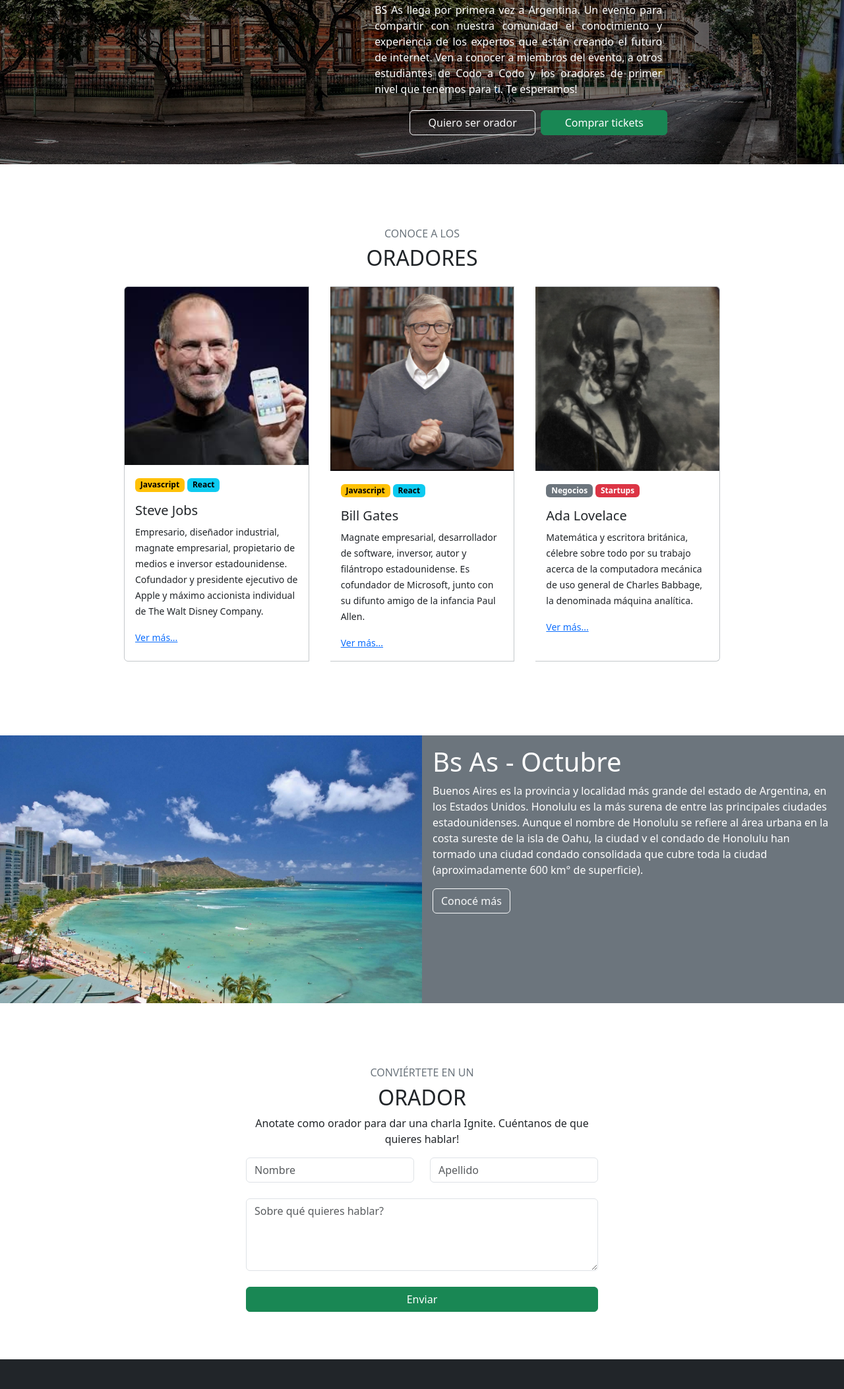
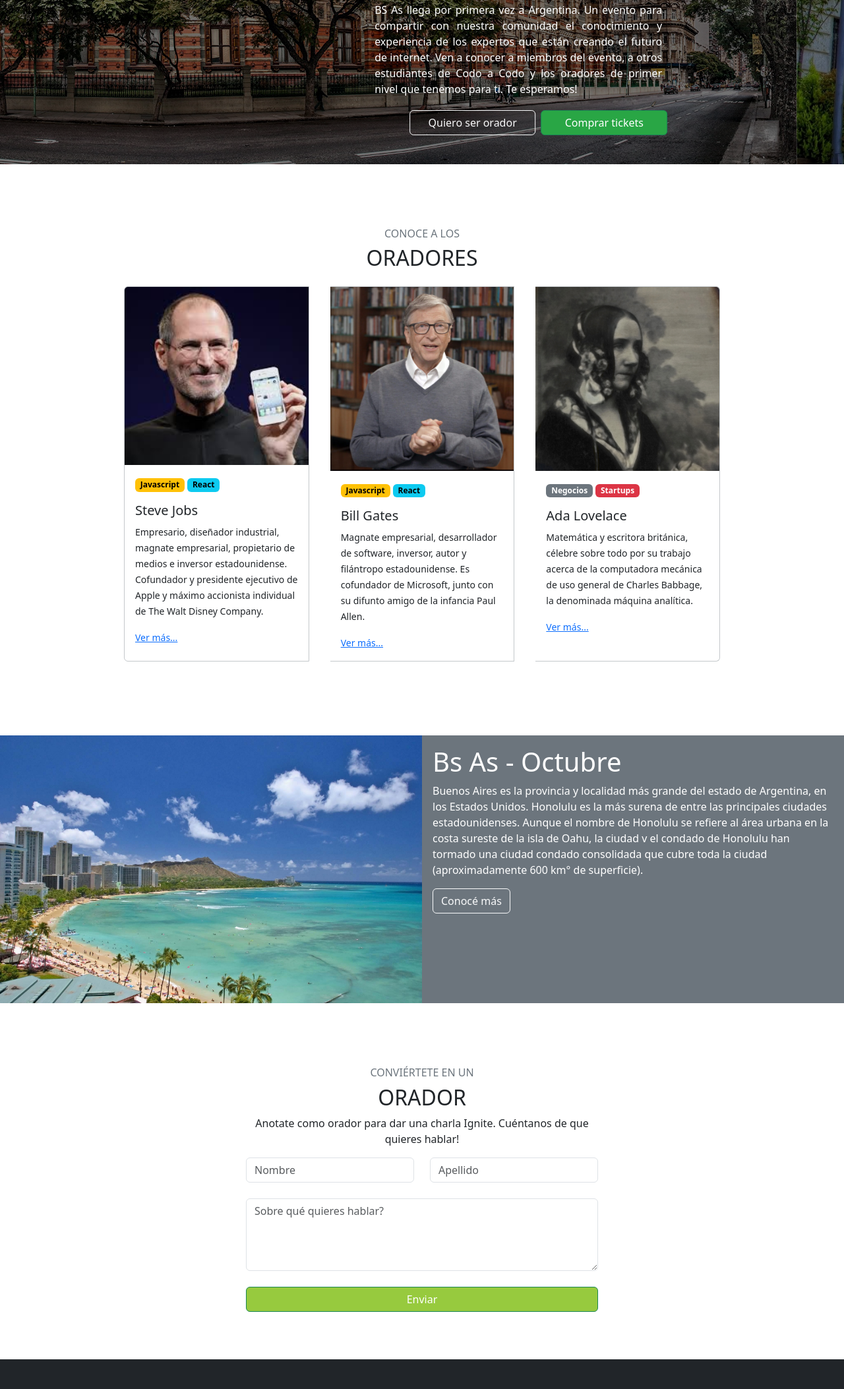
Before and after one commit to pgianferro/codo-a-codo-bootstrap-tp, a plain HTML site: page index.html in a window 1280 px wide. Shown: the part 424-2530 px from the top of the page at 66% size. Drawn offline with nearby package versions, Linux system fonts and the light colour scheme.

Commit message:
PG: css color adjustments

```diff
--- a/index.html
+++ b/index.html
@@ -84,7 +84,7 @@
                                     y los oradores de primer nivel que tenemos para ti. Te esperamos!</p>
                                 <div class="row d-flex justify-content-end">
                                     <button type="button" class=" col-md-4 col-lg-5 btn btn-outline-light  m-1" onclick="window.location.href = '#form'">Quiero ser orador</button>
-                                    <button type="button" class=" col-md-4 col-lg-5 btn btn-success m-1" onclick="alert('Serás redireccionado a nuestro Ecommerce')">Comprar tickets</button>
+                                    <button type="button" class=" col-md-4 col-lg-5 btn btn-success m-1 green" onclick="alert('Serás redireccionado a nuestro Ecommerce')">Comprar tickets</button>
                                 </div>
                             </div>
                         </div>
@@ -155,7 +155,7 @@
                 <img src="steve.jpg" class="card-img-top" alt="Steve Jobs">
                 <div class="card-body">
                     <span class="badge text-bg-warning">Javascript</span>
-                    <span class="badge text-bg-info">React</span>
+                    <span class="badge text-bg-info reactbadge">React</span>
                     <h5 class="card-title mt-3">Steve Jobs</h5>
                     <p class="card-text"> <small>Empresario, diseñador industrial, magnate empresarial, propietario de
                             medios e inversor estadounidense. Cofundador y presidente ejecutivo de Apple y máximo
--- a/style.css
+++ b/style.css
@@ -5,6 +5,15 @@ body {
 main p {
     text-align: justify;
 }
+
+main .btn-success {
+    background-color: #29a645;
+}
+
+#form .btn-success {
+    background-color: #97ca3e;
+}
+
 
 /* Styles applied to screens between 576 and 768 pixels wide */
 @media screen and (min-width: 576px) and (max-width: 768px) {
```
